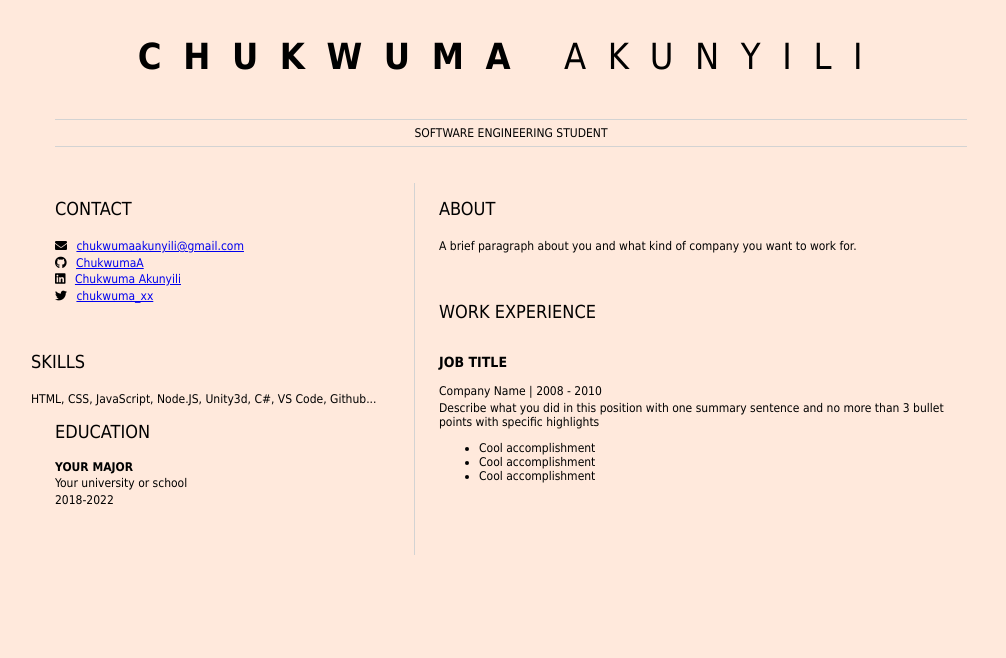
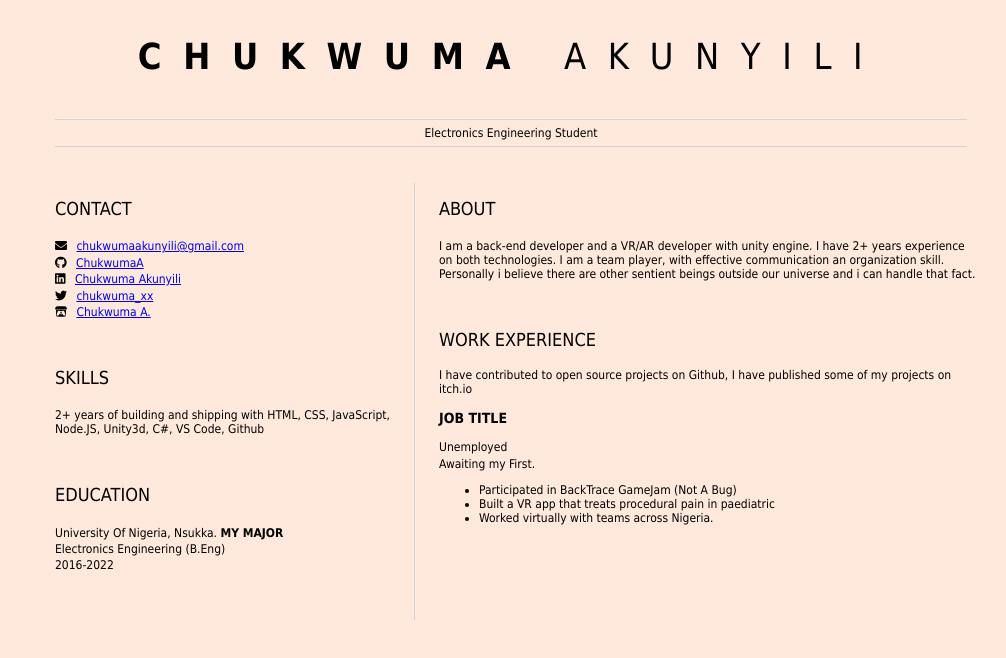
Before and after one commit to aguluman/Resume, a plain HTML site: page index.html in a window 1280 px wide. Shown: the whole page, without its empty margins (129-1135 px from the left). Drawn offline with Linux system fonts and the light colour scheme.

Commit message:
Update. index.html
Version 1

```diff
--- a/index.html
+++ b/index.html
@@ -10,43 +10,48 @@
 			<!-- resume header with your name and title -->
 			<h1><b>CHUKWUMA</b> AKUNYILI</h1>
 			<hr>
-			SOFTWARE ENGINEERING STUDENT
+			Electronics Engineering Student
 			<hr>
 		</header>
 		<main>
 			<article id="mainLeft">
 				<section>
 					<h2>CONTACT</h2>
-					<p>
-                        <i class="fa fa-envelope" aria-hidden="true"></i>
-                        <a href="mailto:email@example.com">chukwumaakunyili@gmail.com</a>
+						<p>
+                      				 	 <i class="fa fa-envelope" aria-hidden="true"></i>
+                      				  	<a href="mailto:email@example.com">chukwumaakunyili@gmail.com</a>
 						<p>
 							<i class="fab fa-github" aria-hidden="true"></i>
-							<a href="github.com/gh-username">ChukwumaA</a>
+							<a href="github.com/gh-ChukwumaA">ChukwumaA</a>
 						</p>
 						<p>
 							<i class="fab fa-linkedin" aria-hidden="true"></i>
-							<a href="linkedin.com/linkedin-username">Chukwuma Akunyili</a>
+							<a href="linkedin.com/linkedin-Chukwuma Akunyili">Chukwuma Akunyili</a>
 						</p>
 						<p>
 							<i class="fab fa-twitter" aria-hidden="true"></i>
-							<a href = "twitter.com/twitter-username">chukwuma_xx</a>
+							<a href = "twitter.com/twitter-chukwuma_xx">chukwuma_xx</a>
 						</p>
-                    </p>
+						<p>
+							<i class="fab fa-itch-io" aria-hidden="true"></i>
+							<a href = "itch.io/itch.-Chukwuma A.">Chukwuma A.</a>
+                 				   </p>
 				</section>
+			<section>
 				<h2>SKILLS</h2>
 					<!-- your skills AKA "buzzwords" -->
-                    <p>HTML, CSS, JavaScript, Node.JS, Unity3d, C#, VS Code, Github...</p>
+                   			 <p> 2+ years of building and shipping with HTML, CSS, JavaScript, Node.JS, Unity3d, C#, VS Code, Github</p>
 				</section>
 				<section>
-					<h2>EDUCATION</h2>
+				<h2>EDUCATION</h2>
 					<!-- your education -->
-                    <b>YOUR MAJOR</b>
+					<p> University Of Nigeria, Nsukka.
+                    <b>MY MAJOR</b>
                     <p>
-                        Your university or school
+                        Electronics Engineering (B.Eng)
                     </p>
                     <p>
-                        2018-2022
+                        2016-2022
                     </p>
 				</section>
 			</article>
@@ -54,23 +59,27 @@
 				<section>
 					<h2>ABOUT</h2>
 					<!-- about you -->
-					<p>A brief paragraph about you and what kind of company you want to work for.</p>
+					<p>I am a back-end developer and a VR/AR developer with unity engine.
+						I have 2+ years experience on both technologies.
+							I am a team player, with effective communication an organization skill.
+								Personally i believe there are other sentient beings outside our universe and i can handle that fact.
+					</p>
 				</section>
 				<section>
 					<h2>WORK EXPERIENCE</h2>
-					<!-- your work experience -->
+						I have contributed to open source projects on Github, I have published some of my projects on itch.io
 
 					<h3><b>JOB TITLE</b></h3>
 <p>
-		Company Name | 2008 - 2010
+		Unemployed
 </p>
 <p>
-		Describe what you did in this position with one summary sentence and no more than 3 bullet points with specific highlights
+		Awaiting my First.
 </p>
 <ul>
-		<li>Cool accomplishment</li>
-		<li>Cool accomplishment</li>
-		<li>Cool accomplishment</li>
+		<li>Participated in BackTrace GameJam (Not A Bug)</li>
+		<li>Built a VR app that treats procedural pain in paediatric</li>
+		<li>Worked virtually with teams across Nigeria.</li>
 </ul>
 				</section>
 			</article>
```
